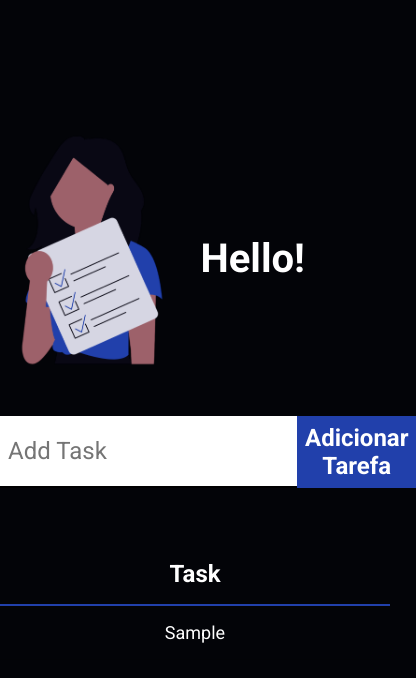
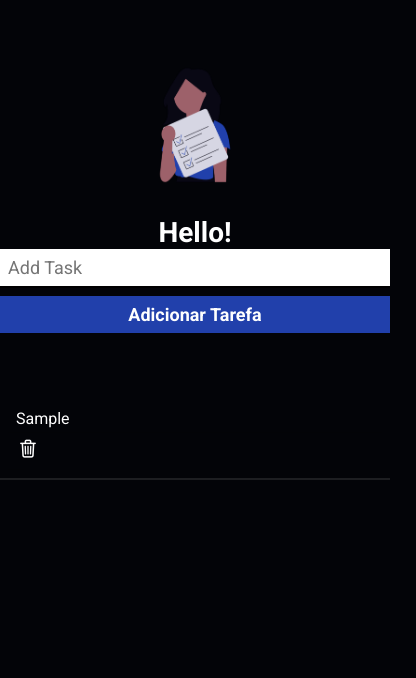
Before and after one commit to DemonDaddyyyy/My-OWN-To-do-list, a plain HTML site: page index.html in a window 390 px wide. Both pictures are taken after typing "Sample" into the empty fields and a click on the button "Adicionar Tarefa". Shown: the whole page, 416 px wide, since content can reach past the window. Drawn offline with Linux system fonts and the light colour scheme.

Commit message:
adição botao de excluiir, melhoraria para mobile e site com memoria do que foi feito

```diff
--- a/script.js
+++ b/script.js
@@ -1,32 +1,76 @@
+const form = document.getElementById("form-todo");
+const corpoTabela = document.querySelector("tbody");
 
-const form = document.getElementById ("form-todo");
-const imgAprovado = '<img src="./images/logo.png" alt="Logotipo Undraw" />';
-const corpoTabela = document.querySelector('tbody');
-const nome = [];
-const numero = [];
+// 🔵 Função que cria uma linha completa da tabela
+function criarLinhaTask(texto, completed = false) {
+  const linha = document.createElement("tr");
 
-// Código abaixo feito com ajuda do CHATGPT para colocar as tarefas concluídas no fim da lista
+  // coluna texto
+  const td = document.createElement("td");
+  td.textContent = texto;
+  linha.appendChild(td);
 
-form.addEventListener("submit", function(e) {
-  e.preventDefault();
-  const inputTask = document.getElementById("task");
+  // botão delete
+  const tdBtn = document.createElement("td");
+  const btn = document.createElement("button");
+  btn.classList.add("delete-btn");
+  btn.innerHTML = '<img src="./images/lixeira.png" alt="Remover" />';
+  btn.addEventListener("click", function(e) {
+    e.stopPropagation(); // evita ativar clique da linha
+    linha.remove();
+    saveTasks();
+  });
+  tdBtn.appendChild(btn);
+  linha.appendChild(tdBtn);
 
-  // cria linha
-  const linha = document.createElement("tr");
-  const td = document.createElement("td");
-  td.textContent = inputTask.value;
-  linha.appendChild(td);
+  // marca como concluído se necessário
+  if (completed) {
+    linha.classList.add("completed");
+  }
 
   // evento de clique para riscar e mandar pro fim
   linha.addEventListener("click", function() {
     linha.classList.toggle("completed");
     if (linha.classList.contains("completed")) {
-      corpoTabela.appendChild(linha); // manda para o fim
+      corpoTabela.appendChild(linha);
     }
+    saveTasks();
   });
 
-  // adiciona ao tbody
+  // adiciona linha ao tbody
   corpoTabela.appendChild(linha);
+}
+
+// 🔵 Submit do form
+form.addEventListener("submit", function(e) {
+  e.preventDefault();
+  const inputTask = document.getElementById("task");
+
+  criarLinhaTask(inputTask.value); // cria linha completa
 
   inputTask.value = "";
+  saveTasks();
 });
+
+// 🔵 Função para salvar tarefas no localStorage
+function saveTasks() {
+  const tasks = [];
+  document.querySelectorAll("tbody tr").forEach(linha => {
+    tasks.push({
+      text: linha.querySelector("td").textContent,
+      completed: linha.classList.contains("completed")
+    });
+  });
+  localStorage.setItem("tasks", JSON.stringify(tasks));
+}
+
+// 🔵 Função para carregar tarefas salvas
+function loadTasks() {
+  const tasks = JSON.parse(localStorage.getItem("tasks")) || [];
+  tasks.forEach(task => {
+    criarLinhaTask(task.text, task.completed);
+  });
+}
+
+// 🔵 Carregar tarefas assim que a página abrir
+window.onload = loadTasks;
--- a/style.css
+++ b/style.css
@@ -27,6 +27,24 @@ header {
     font-weight: bold;
     color: #fff;
  }
+
+ @media (max-width: 768px) {
+    header {
+        flex-direction: column;
+        align-items: center;
+    }
+
+    header img {
+        height: 150px; /* reduz só no celular */
+        margin-right: 0;
+        margin-bottom: 16px;
+    }
+
+    header h1 {
+        font-size: 28px;
+        text-align: center;
+    }
+}
 
  .container {
     max-width: 960px;
@@ -60,6 +78,19 @@ header {
     padding: 8px;
  }
 
+@media (max-width: 480px) {
+    form {
+        flex-direction: column;
+        align-items: stretch;
+    }
+
+    form input, form button {
+        width: 100%;
+        margin-bottom: 8px;
+        font-size: 18px; /* menor no celular */
+    }
+}
+
  table {
     width: 100%;
     color: #fff;
@@ -83,6 +114,32 @@ table td img {
     height: 30px;
 }
 
+@media (max-width: 768px) {
+    table, thead, tbody, th, td, tr {
+        display: block; /* deixa linhas empilhadas */
+    }
+
+    table th {
+        display: none; /* opcional: esconde cabeçalho no celular */
+    }
+
+    tbody tr {
+        margin-bottom: 12px;
+        border-bottom: 2px solid rgba(255,255,255,0.1);
+        padding: 8px;
+    }
+
+    tbody td {
+        text-align: left;
+        padding: 4px 8px;
+        font-size: 16px;
+    }
+
+    td:last-child {
+        text-align: right; /* mantém botão à direita */
+    }
+}
+
 /* Codigo abaixo feito com ajuda do ChatGPT */
 
 .completed {
@@ -94,3 +151,54 @@ tbody tr:hover {
   cursor: pointer;       /* muda o cursor para mãozinha */
   background-color: rgba(255, 255, 255, 0.1); /* opcional: muda fundo ao passar o mouse */
 }
+
+.delete-btn {
+  background: none;   /* remove fundo cinza */
+  border: none;       /* remove borda padrão */
+  cursor: pointer;    /* deixa com a "mãozinha" */
+  padding: 0;         /* tira espaçamento interno */
+}
+
+.delete-btn img {
+  width: 30px;        /* controla tamanho do ícone */
+  height: 30px;
+  display: block;     /* evita espaçamento extra dentro do botão */
+}
+
+td:last-child {
+  text-align: right;
+  width: 1%;          /* mantém a coluna do botão compacta */
+  white-space: nowrap;
+}
+
+@media (max-width: 768px) {
+    body {
+        font-size: 14px;
+    }
+
+    form input, form button {
+        font-size: 18px;
+    }
+
+    table th {
+        font-size: 18px;
+    }
+
+    table td {
+        font-size: 16px;
+    }
+}
+
+@media (max-width: 480px) {
+    body {
+        padding-top: 50px;
+    }
+}
+
+
+@media (max-width: 480px) {
+    .delete-btn img {
+        width: 24px;
+        height: 24px;
+    }
+}
```
Also changed, not shown: index.html (+1 -0 lines), images/lixeira.png (added).
